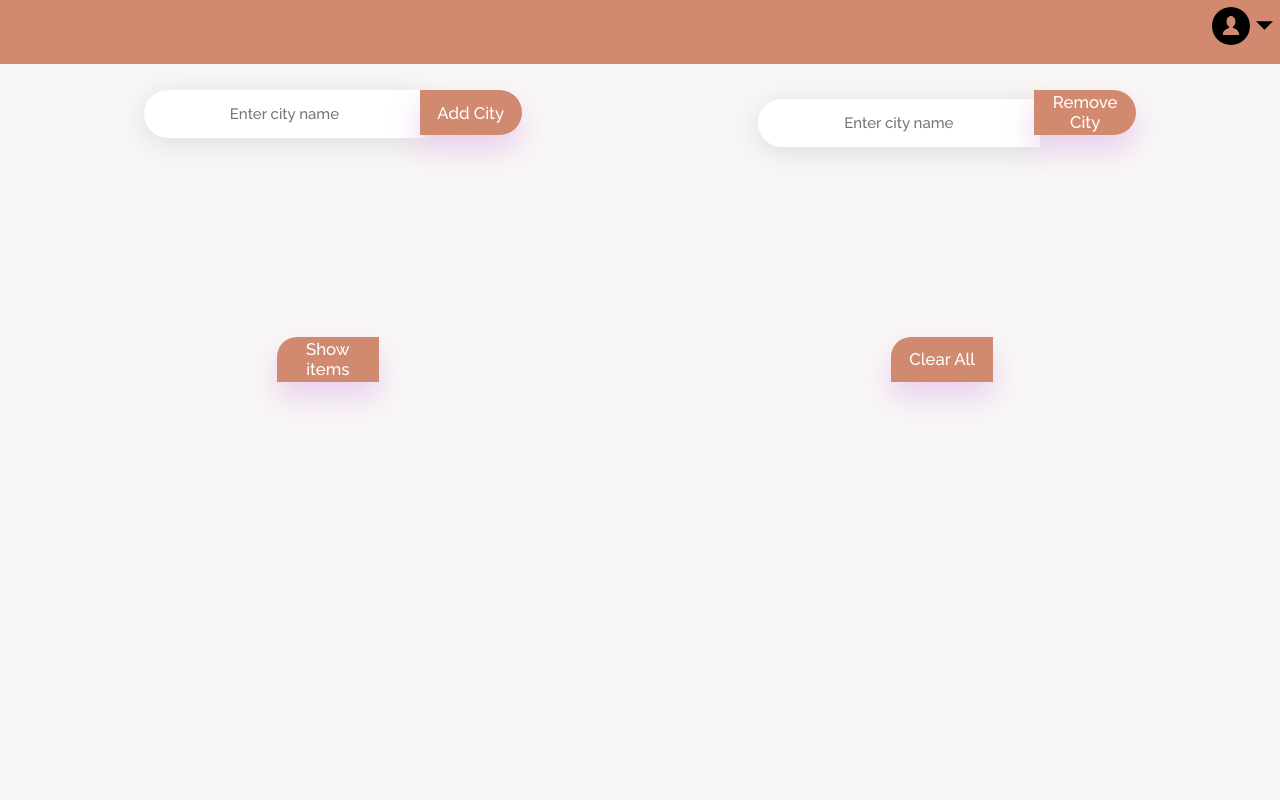
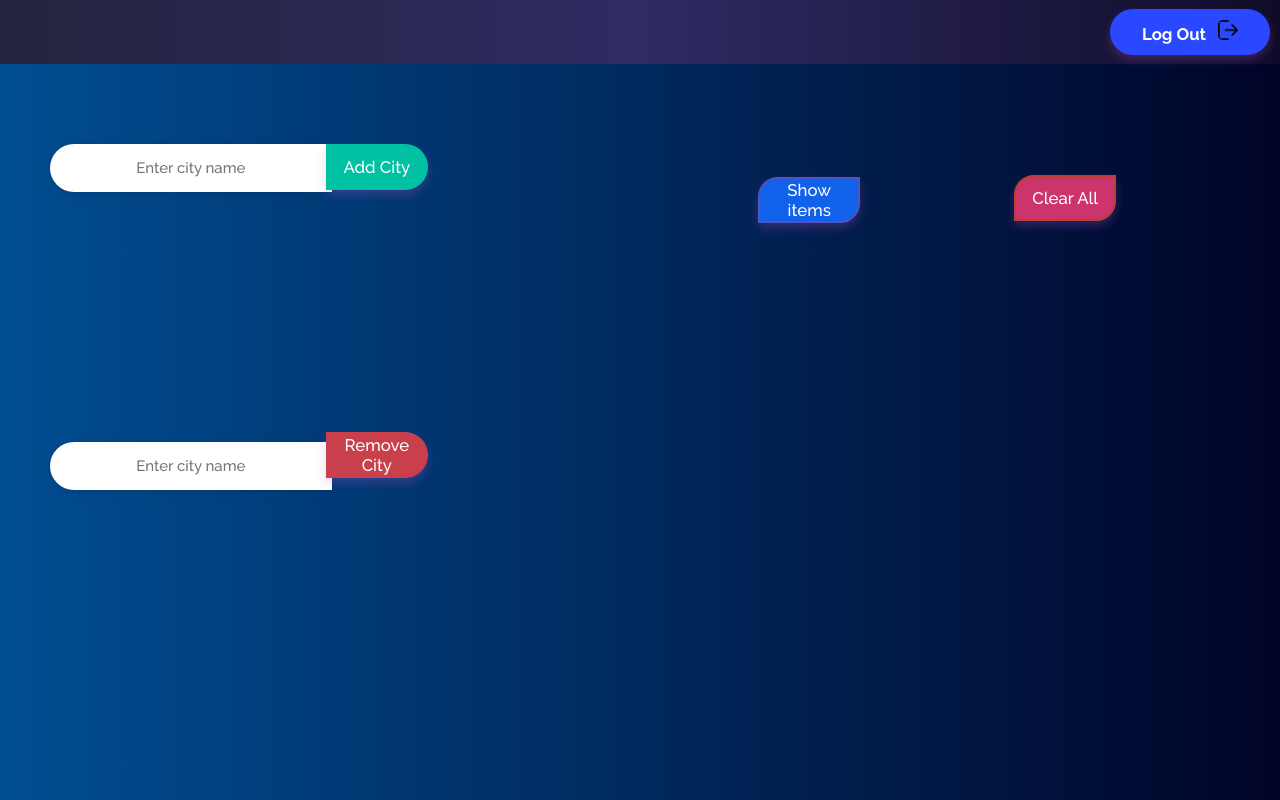
Before and after one commit to nikhils4/Elec-vote, a plain HTML site: page templates/ECIHomePage.html in a window 1280 px wide. Drawn offline with nearby package versions, Linux system fonts and the light colour scheme; some packages are replaced by stand-ins of ours.

Commit message:
ECI homepage design updated

```diff
--- a/templates/ECIHomePage.html
+++ b/templates/ECIHomePage.html
@@ -12,13 +12,19 @@
 	<link rel="stylesheet" type="text/css" href="../static/css/set1.css" />
 	<link rel="stylesheet" type="text/css" href="../static/css/normalize.css" />
 	<title></title>
+
 	<style type="text/css">
+	body{
+		background: #000428;
+		background: linear-gradient(to right, #004e92, #000428);
 
+	}
 	.header {
 		width:100%;
 		height: 8vh;
-/*		background-color: #fff;*/
-		background-color: #d18a70;
+		background: #0f0c29;
+		background: linear-gradient(to right, #24243e, #302b63, #0f0c29);
+
 	}
 
 	#list_item1, #list_item2 {
@@ -26,20 +32,6 @@
 		height: 6vh;
 	}
 
-	.main-body {
-		margin: 2vw;
-		display: grid;
-		grid-template-columns: auto auto;
-	}
-
-	.grid-item {
-		text-align: center;
-	}
-
-	.mid-content {
-		margin: 5vw;
-		margin-top: 3vw;
-	}
 
 	#cont {
 	  margin: 2vw;
@@ -55,7 +47,7 @@
 
 	}
 
-	#cont tr:nth-child(even){background-color: #f2f2f2;}
+	#cont tr:nth-child(even){background-color: #f2eaea;}
 
 	#cont tr:hover {background-color: #ddd;}
 
@@ -63,39 +55,31 @@
 	  padding-top: 12px;
 	  padding-bottom: 12px;
 	  text-align: center;
-	  background-color: #d18a70;
+	  background-color: #ce7797;
 	  color: white;
 	}
 
 	button {
-            height: 45px;
+            height: 46px;
             background: transparent;
             outline: none;
             width: 8vw;
-
+            border-top-right-radius: 20px;
+            border-bottom-right-radius: 20px;
             border: none;
-            box-shadow: 0 15px 30px 0 rgba(189,89,215,0.25);
+            box-shadow: 0 5px 10px 0 rgba(189,89,215,0.25);
             text-align: center;
-            background-color: #d18a70;
+            background-color: #2948ff;
             color : white;
             margin-left: -10px;
         }
     #additem,#removeitem{
 		border-top-right-radius: 30px;
         border-bottom-right-radius: 30px;
+        background: rgba(0,194,162,1);
     }
-    #first-img {
-    	width: 3vw;
-    	height: 3vw;
-    	margin-top: 7px;
-    	margin-left: 90vw;
-    }
-
-    #second-img {
-    	position: absolute;
-    	width: 1.3vw;
-    	height: 4vw;
-    	margin-left: 6px;
+    #removeitem{
+    	background-color: #c9404c
     }
 
     #whole {
@@ -108,36 +92,55 @@ border-top-right-radius: 30px;
             border-top-left-radius: 30px;
             border-bottom-left-radius: 30px;
             border: none;
-            box-shadow: 0 5px 30px 0 rgba(0,0,0,0.11);
+            box-shadow: 0 2px 10px 0 rgba(0,0,0,0.11);
             text-align: center;
             font-size: 15px;
             color : #4c2a52;
             outline: none;
         }
-    .img {
-    	margin-left: 60px;
-    }
 
-    #sel {
-			float: right;
-			background-color: black;
-			color: aqua;
-			appearance: none;
-			line-height: 20;
-			outline: 0;
-			margin-top: 20px;
-			margin-right: 10px;
-			font-size: 0.3em;
-			width: 20px;
-		}
 		#show-btn,#clear-btn{
 			border-top-left-radius: 20px;
 			border-bottom-right-radius: :20px;
 			border-top-right-radius: 0px;
 			border-bottom-left-radius :0px;
+			background: #1261ea;
+        	border:2px solid #4e54c8;
 
 		}
+		#clear-btn{
+			background: #CB356B;
+        	border:2px solid #BD3F32;
+		}
 
+		.city {
+			margin-top: 80px;
+			margin-left: 50px;
+		}
+
+		.rem-city {
+			margin-top: 30vh;
+		}
+		.buttons {
+			position: absolute;
+			margin-top: -350px;
+		}
+		.shw-btn {
+			margin-left: 60vw;
+			margin-top: -10vh;
+		}
+		.clr-btn {
+			margin-left: 80vw;
+			margin-top: -6vh;
+		}
+
+		#submit2 {
+			float: right;
+			margin-top: 1.1vh;
+			margin-right: 10px;
+			border-radius: 25px;
+			width: 20vh;
+		}
 
 	</style>
 
@@ -148,17 +151,12 @@ border-top-right-radius: 30px;
 
  <div class="header">
 
- 	<div class="img">
-	 	<img id="first-img" src="../static/images/user.svg">
-	 	<img id="second-img" src="../static/images/down-arrow.svg">
- 	</div>
 
 	<form name="form1" method="post" action="">
 
+		  <label>
 
-		  <label class="logoutLblPos">
-
-		  <!-- <button id="submit2"></button> -->
+		  <button id="submit2"><b style="margin-top: -13px;">Log Out<b>&nbsp&nbsp&nbsp<img style="height: 20px;width: 20px;border-radius: 5px;" src="../static/images/logout.png"></button>
 
 		  </label>
 
@@ -168,17 +166,16 @@ border-top-right-radius: 30px;
 
 
 	<form>
-		<div class="main-body">
+		<div class="city">
 
-			<div class="grid-item">
+			<div>
 
 				<input type="text" id="list_item1" name = "txt1" placeholder="Enter city name" name="city" autocomplete="on">
-
 				<button id="additem" type="button">Add City</button>
 
 			</div>
 
-			<div class="grid-item">
+			<div class="rem-city">
 
 				<input type="text" id="list_item2" name = "txt2" placeholder="Enter city name" name="rem_city" autocomplete="on">
 				<button id="removeitem" type="button">Remove City</button>
@@ -191,9 +188,9 @@ border-top-right-radius: 30px;
 
 		<br><br><br><br><br>
 
-		<div class="main-body">
+		<div class="buttons">
 
-			<div class = "grid-item mid-content">
+			<div class = "shw-btn">
 
 				<button id="show-btn" onclick="result()">Show items</button>
 
@@ -201,7 +198,7 @@ border-top-right-radius: 30px;
 
 			</div>
 
-			<div class="mid-content grid-item">
+			<div class="clr-btn">
 				<button id="clear-btn" onclick="aler()">Clear All</button>
 			</div>
 		</div>
```
Also changed, not shown: templates/error.html (+1 -0 lines), static/images/logout.png (added). Lines whose indentation alone changed are shown as unchanged.
